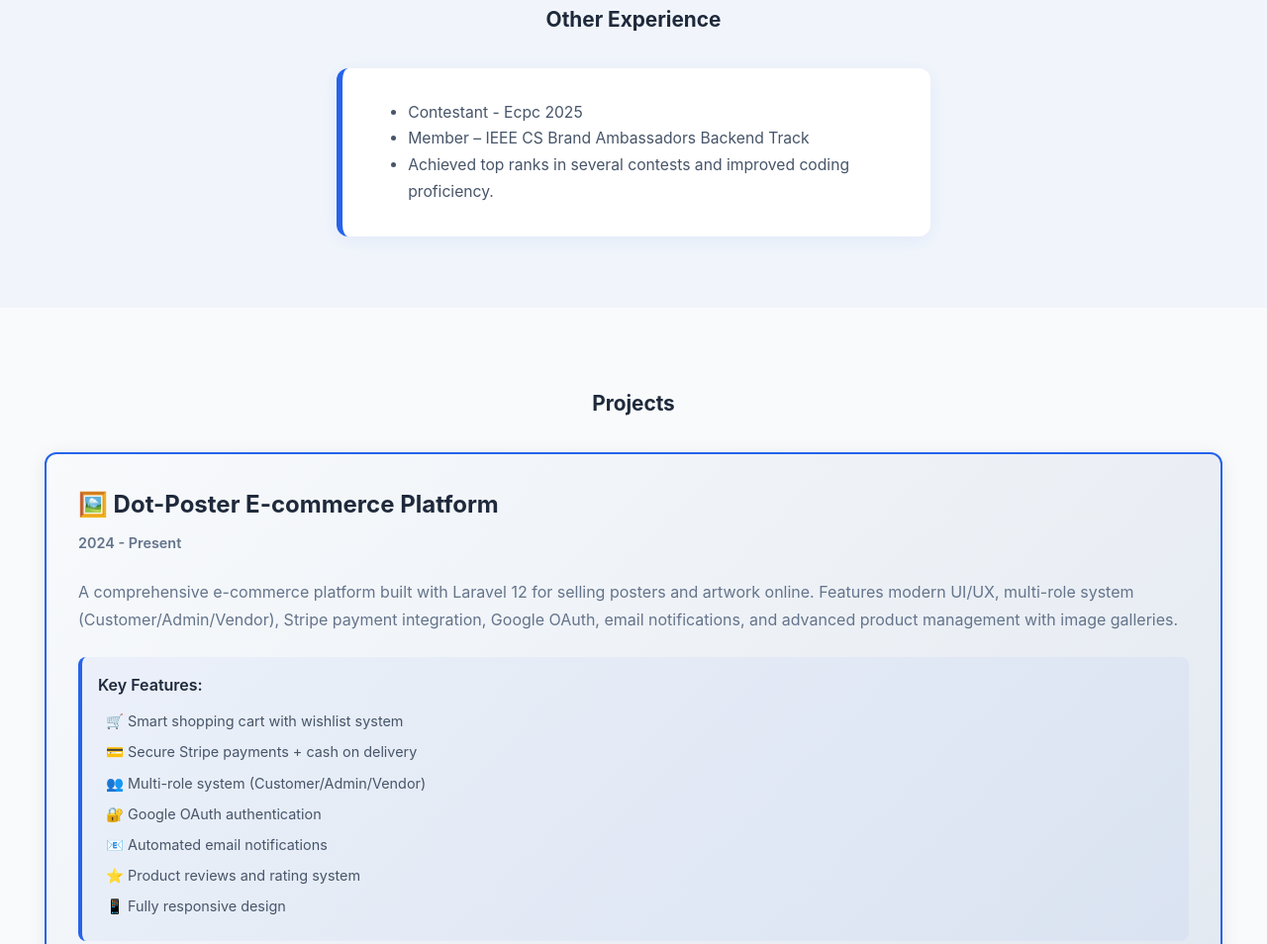
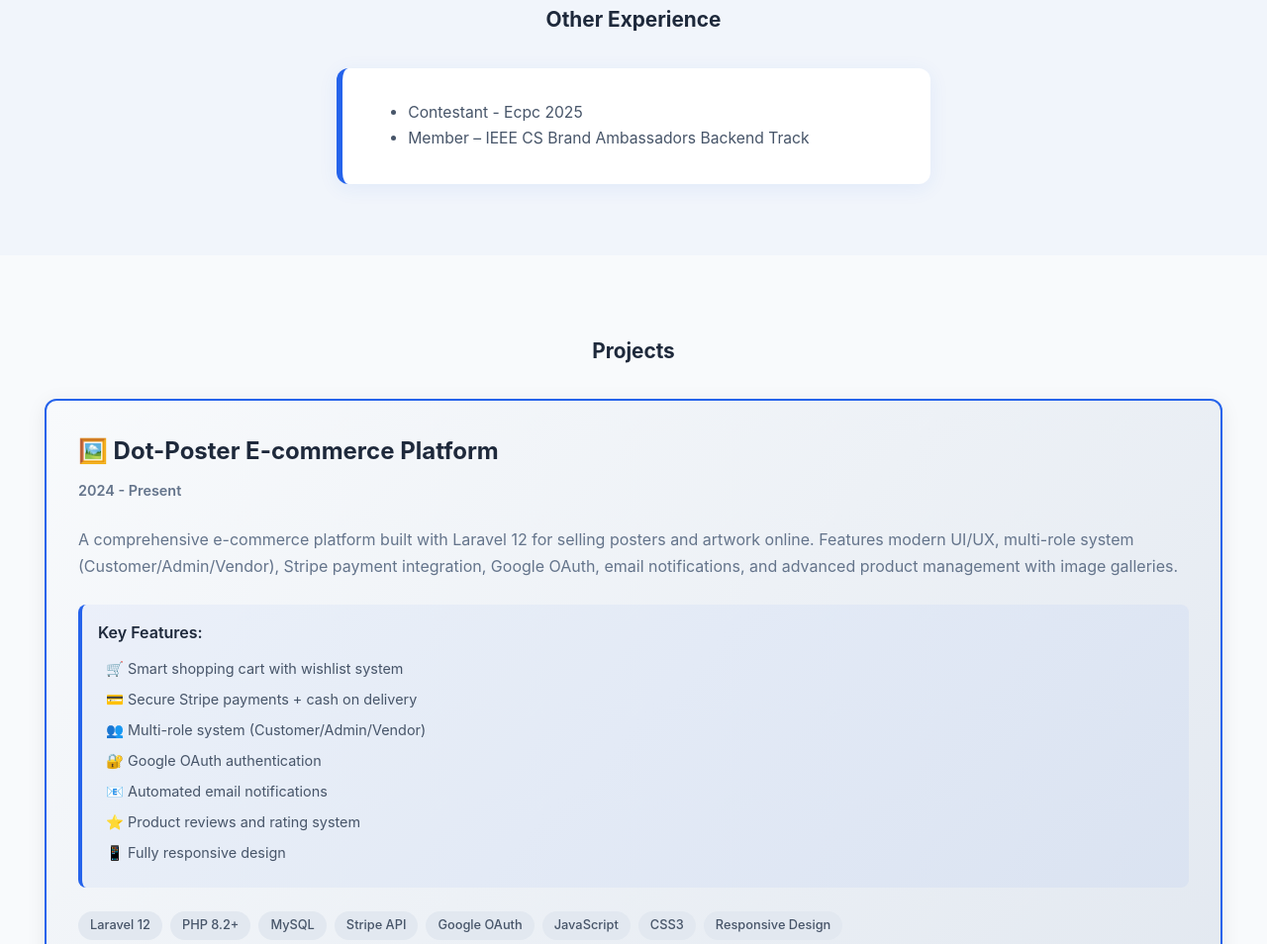
Before and after one commit to 3idey/Protoflio, a plain HTML site: page index.html in a window 1280 px wide. Shown: the part 1965-2919 px from the top of the page at 99% size. Drawn offline with Linux system fonts and the light colour scheme.

Commit message:
Update index.html

```diff
--- a/index.html
+++ b/index.html
@@ -84,7 +84,6 @@
           <ul>
             <li>Contestant - Ecpc 2025</li>
             <li>Member – IEEE CS Brand Ambassadors Backend Track</li>
-            <li>Achieved top ranks in several contests and improved coding proficiency.</li>
           </ul>
         </div>
       </div>
```
